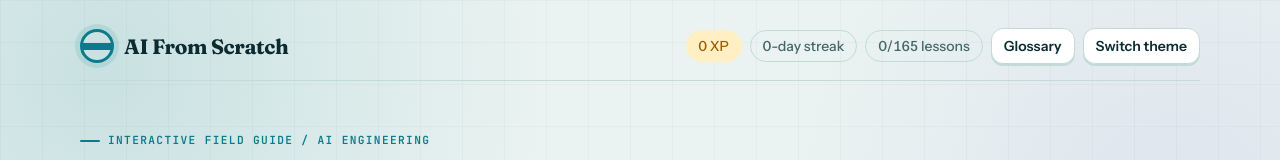
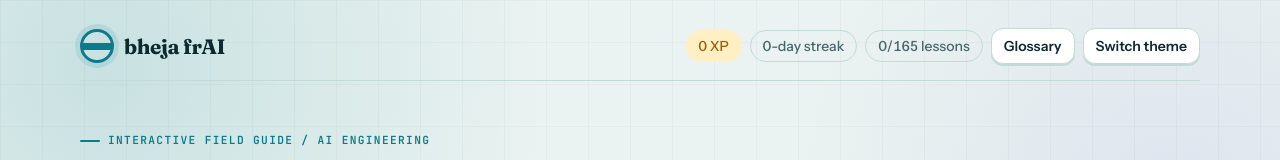
Before and after one commit to tanmayhc7/bheja-frAI, a plain HTML site: page index.html in a window 1280 px wide. Shown: the top 160 px of the page. Drawn offline with Linux system fonts and the light colour scheme.

Commit message:
Set course display name to bheja frAI

```diff
--- a/index.html
+++ b/index.html
@@ -1,4 +1,4 @@
-<title>AI From Scratch</title>
+<title>bheja frAI</title>
 <meta name="claude:viewport-fit-sides" content="cover">
 <link rel="stylesheet" href="https://fonts.googleapis.com/css2?family=Fraunces:opsz,wght@9..144,600;9..144,700&family=Instrument+Sans:wght@400;500;600&family=JetBrains+Mono:wght@400;500;600&display=swap">
 <style>
@@ -356,7 +356,7 @@ body{background-image:radial-gradient(circle at 8% 4%,color-mix(in srgb,var(--ac
 
 <div class="wrap">
   <header class="top">
-    <a class="brand" href="#home">AI From Scratch</a>
+    <a class="brand" href="#home">bheja frAI</a>
     <div class="stats" aria-label="Your progress">
       <span class="pill xp"><span id="st-xp">0</span> XP</span>
       <span class="pill"><span id="st-streak">0</span>-day streak</span>
@@ -3958,7 +3958,7 @@ function route(force){
   else if(k==='prereqs')viewPrereqs(v);
   else if(k==='practice')viewPractice(v);
   else viewHome(v);
-  cur=i;document.title=gloss?'Glossary | AI From Scratch':'AI From Scratch';
+  cur=i;document.title=gloss?'Glossary | bheja frAI':'bheja frAI';
   if(!/^g-/.test(k)){document.documentElement.scrollTop=0;document.body.scrollTop=0}
   if(booted&&!/^g-/.test(k)){var t=$('#lesson-title')||$('#view-title');if(t)t.focus({preventScroll:true})}
   booted=true;
```
Also changed, not shown: README.md.
